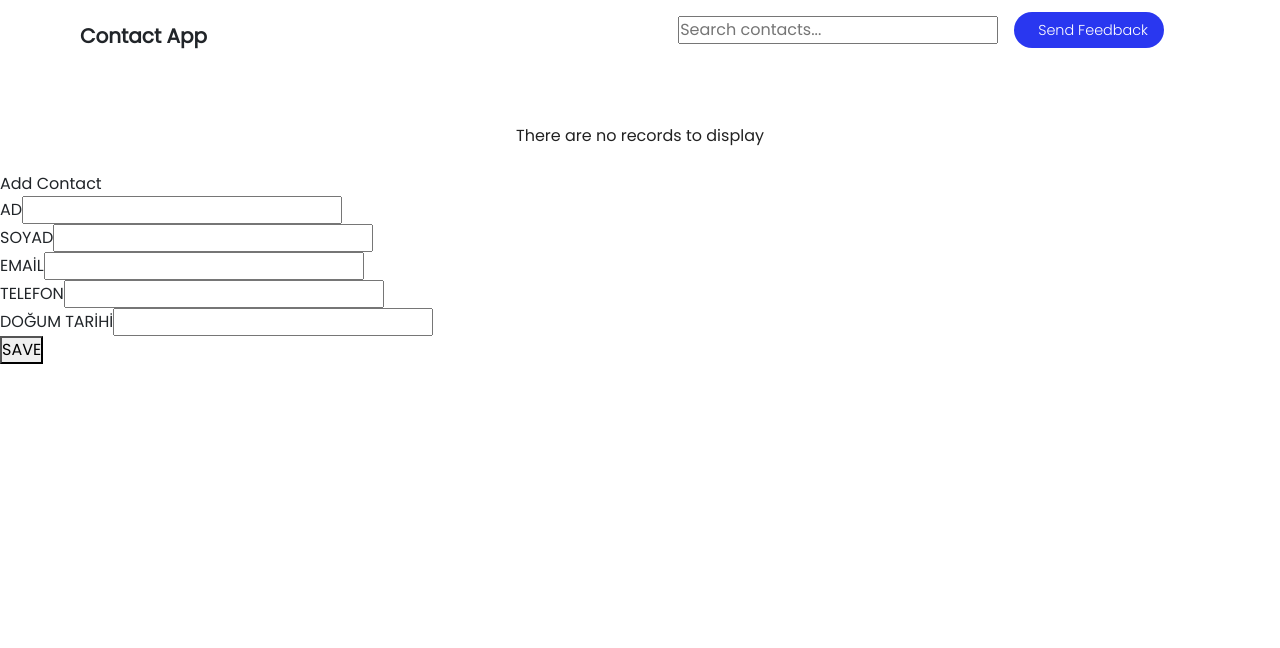
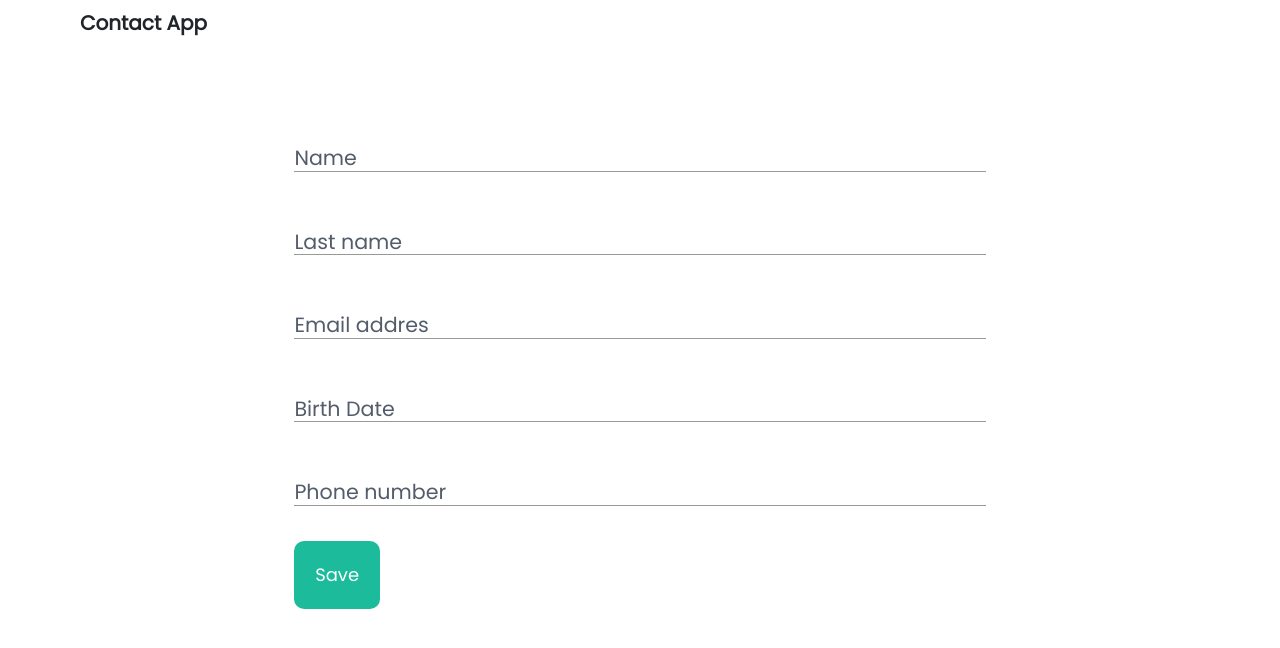
Before and after one commit to esraevren/contactApp, a React (Create React App) app in the folder client/: page /add in a window 1280 px wide. Shown: the top 648 px of the page. Built offline with nearby package versions, Linux system fonts and the light colour scheme; no server answers.

Commit message:
form created

```diff
--- a/client/src/App.js
+++ b/client/src/App.js
@@ -9,9 +9,9 @@ function App() {
   return (
     <>
 
-      <AllContacts />
+
       <Routes>
-        {/* <Route path="/api/contacts" element={<AllContacts/>} />  */}
+        <Route path="/" element={<AllContacts/>} />
        <Route path="/add"  element={<AddContact />}  />
 
       </Routes>
--- a/client/src/components/AddContact.js
+++ b/client/src/components/AddContact.js
@@ -28,26 +28,47 @@ const AddContact = () => {
  }
 
   return (
-    <div>Add Contact
+    <div>
+      <nav className="navbar kanit">
+        <div className="logo">Contact App</div>
+
+      </nav>
       <br></br>
-     <form>
-      <label>AD</label>
-      <input onChange={(e)=>onValueChange(e)} name='name' value={name}/>
-      <br></br>
-      <label>SOYAD</label>
-      <input onChange={(e)=>onValueChange(e)}  name='lastname' value={lastname}/>
-      <br></br>
-      <label>EMAİL</label>
-      <input onChange={(e)=>onValueChange(e)} name='email' value={email} />
-      <br></br>
-      <label>TELEFON</label>
-      <input onChange={(e)=>onValueChange(e)} name='phone' value={phone} />
-      <br></br>
-      <label>DOĞUM TARİHİ </label>
-      <input  onChange={(e)=>onValueChange(e)} name='date' value={date} />
-      <br></br>
-      <button onClick={()=>addContactDetail()}>SAVE</button>
-     </form>
+      <section class="contact">
+      <div class="headings">
+
+        <div class="divider">
+          <div class="darkline"></div>
+          <div><i class="fa fa-star fa-star-dark" aria-hidden="true"></i></div>
+          <div class="darkline"></div>
+        </div>
+      </div>
+      <form>
+        <label for="name">
+          <input type="text" id="name" placeholder="Name" required />
+          <span >Name</span>
+        </label>
+        <label for="lastname">
+          <input type="text" id="lastname" placeholder="lastname" required />
+          <span>Last name</span>
+        </label>
+        <label for="email">
+          <input type="email" id="email" placeholder="Email" required />
+          <span>Email addres </span>
+        </label>
+        <label for="phone">
+          <input type="text" id="phone" placeholder="Phone" required />
+          <span>Birth Date</span>
+        </label>
+        <label for="phone">
+          <input type="text" id="phone" placeholder="Phone" required />
+          <span>Phone number</span>
+        </label>
+
+
+        <button type="submit">Save</button>
+      </form>
+    </section>
 
 
     </div>
--- a/client/src/components/AllContacts.js
+++ b/client/src/components/AllContacts.js
@@ -3,6 +3,7 @@ import { useEffect, useState } from "react";
 import { getContacts } from "../server/api";
 import DataTable from 'react-data-table-component'
 import { Button } from 'react-bootstrap';
+import { Link } from "react-router-dom";
 
 const AllContacts = () => {
   const [contacts, setContacts] = useState([]);
@@ -91,7 +92,7 @@ const AllContacts = () => {
 
 
       <section className="container">
-
+      <Link to="/add" className="btn btn-primary">Add Contact</Link>
 
         <DataTable columns={columns}
           data={contacts}
--- a/client/src/index.css
+++ b/client/src/index.css
@@ -74,3 +74,76 @@ li.mobile-nav {
   margin-top: 5.5rem;
   display: flex;
 }
+
+
+form {
+  margin: auto;
+  width: 90vw;
+  max-width: 768px;
+  padding: 3vw;
+  display: flex;
+  flex-direction: column;
+  justify-content: center;
+  align-items: center;
+  border-radius: 5px;
+}
+
+form > button {
+  background-color: #1cbb9c;
+  color: #fff;
+  padding: 3%;
+  border-radius: 10px;
+  border: none;
+  margin-inline-end: auto;
+  margin-top: 10px;
+  font-size: large;
+}
+
+label {
+  width: 100%;
+  margin-bottom: 25px;
+  padding-bottom: 20px;
+  position: relative;
+  color: #293446;
+  font-size: 25px;
+  opacity: 0.8;
+  border-bottom: 1px solid gray;
+}
+input {
+  height: 30px;
+  font-size: larger;
+  width: 100%;
+  padding: 10px 0px;
+  margin-top: 20px;
+  border: none;
+  outline: none;
+}
+input::placeholder {
+  opacity: 0;
+}
+span {
+  position: absolute;
+  top: 0;
+  left: 0;
+  transform: translateY(30px);
+  font-size: 0.825em;
+  transition-duration: 300ms;
+}
+label.message {
+  margin-top: 10px;
+  border: none;
+}
+label > textarea {
+  width: 100%;
+  border: none;
+  font-size: larger;
+
+  font-family: "Montserrat", "sans-serif", "Lato";
+  margin-top: 30px;
+}
+
+label:focus-within > span,
+input:not(:placeholder-shown) + span {
+  font-size: small;
+  transform: translateY(-25px);
+}
```
Also changed, not shown: client/src/components/EditContact.js (+9 -0 lines).
